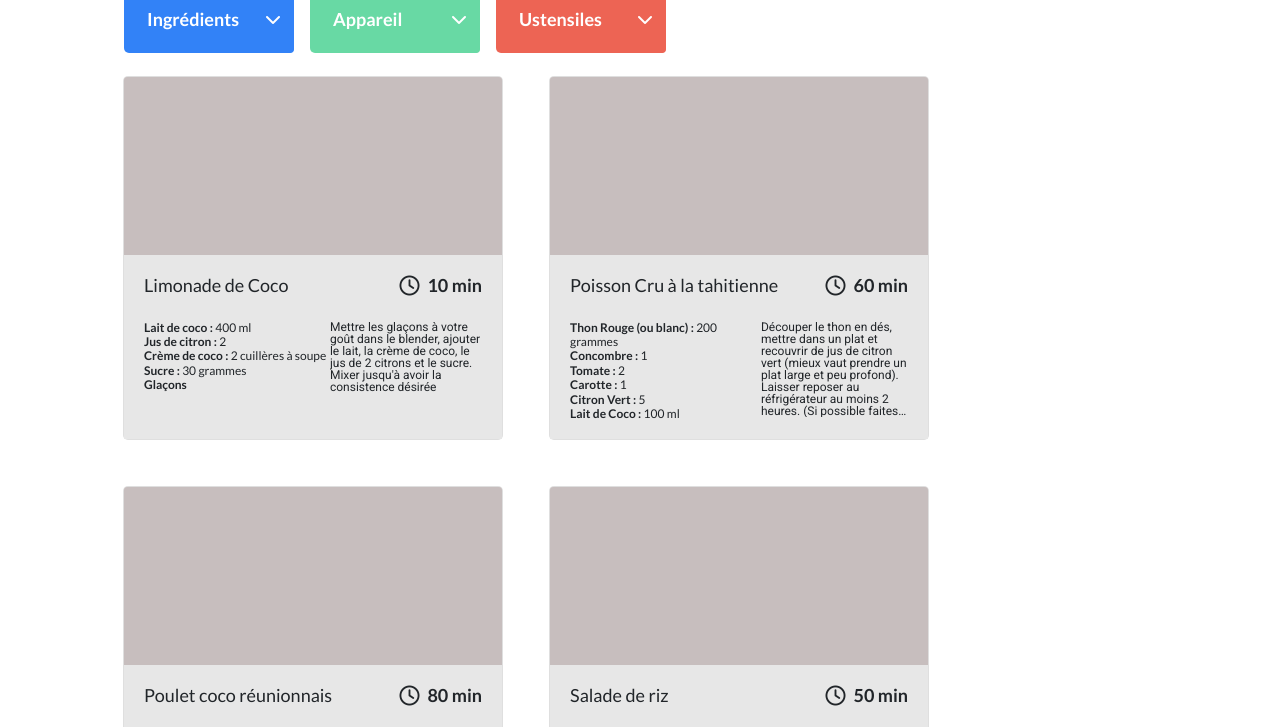
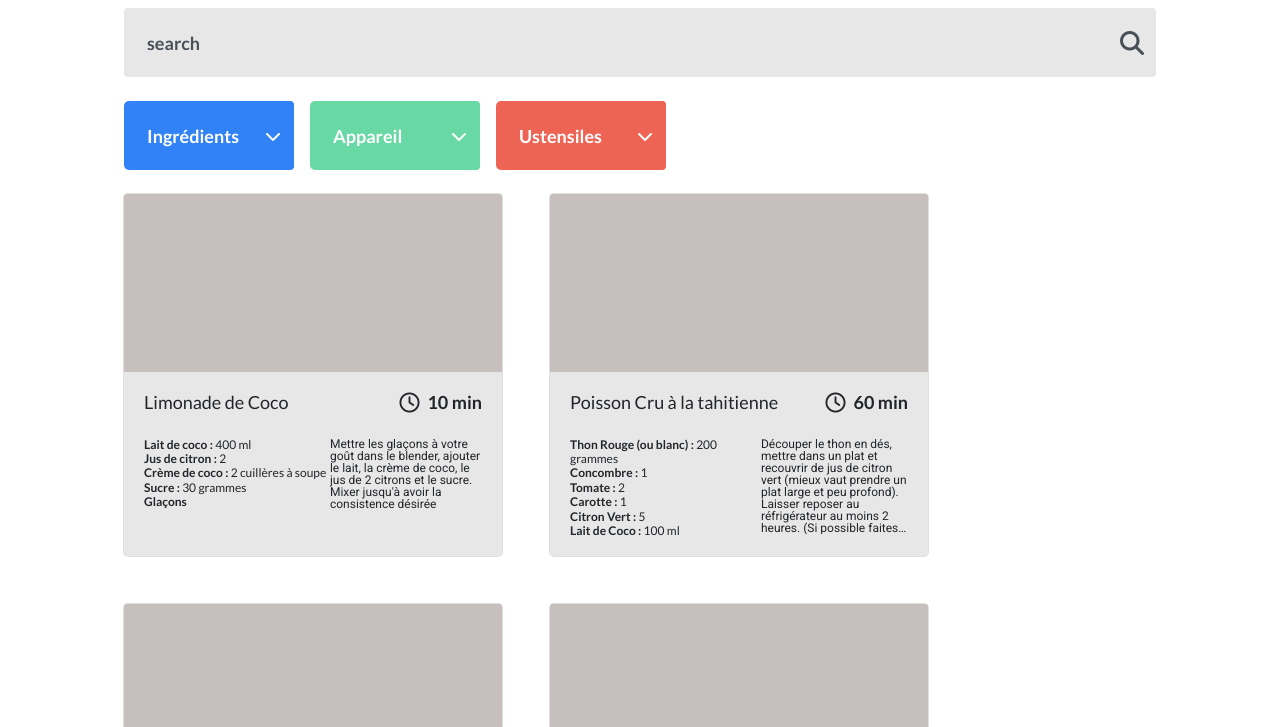
Before and after one commit to loicantoniak/LoicAntoniak_7_21092021, a website with bundled scripts: page index.html in a window 1280 px wide. Shown: the part 149-876 px from the top of the page. Built offline with nearby package versions, Linux system fonts and the light colour scheme.

Commit message:
ajout de l'input pour la recherche principale

```diff
--- a/index.html
+++ b/index.html
@@ -26,6 +26,23 @@
       <img src="./public/assets/logo.svg" alt="logo des petits plats" />
     </header>
 
+    <div class="form-group mx-4 principal-search">
+      <label class="sr-only" for="recherche principale"
+        >Rechercher un ingrédient, appareil, ustensiles ou une recette</label
+      >
+      <div class="input-group">
+        <input
+          class="form-control"
+          type="search"
+          value="search"
+          placeholder="Rechercher un ingrédient, appareil, ustensiles ou une recette"
+        />
+        <div class="input-group-append">
+          <div class="input-group-text"><i class="fa fa-search"></i></div>
+        </div>
+      </div>
+    </div>
+
     <div class="badge_container d-flex ml-4"></div>
 
     <nav class="d-flex ml-4"></nav>
--- a/public/js/getTags.js
+++ b/public/js/getTags.js
@@ -19,5 +19,3 @@ export default function getTags(recipes) {
     });
   });
 }
-
-// supprimer le tag dont le nom est égal au contenu du text du badge cliqué
--- /dev/null
+++ b/sass/components/_search.scss
@@ -0,0 +1,29 @@
+.principal-search {
+  margin: 1.5rem 0;
+  .input-group {
+    height: 69px;
+    &-text {
+      background: $color-lightgrey !important;
+      border: none;
+      i {
+        font-size: 1.5rem;
+      }
+    }
+  }
+
+  input {
+    @include font-body-extra-large;
+    background: $color-lightgrey !important;
+    height: inherit;
+    border: none;
+    outline: none;
+    color: $color-black;
+    padding: 15px 0px 15px 23px;
+    &::placeholder {
+      color: $color-darkgrey;
+    }
+    &:focus {
+      box-shadow: none;
+    }
+  }
+}
--- a/sass/main.scss
+++ b/sass/main.scss
@@ -11,7 +11,8 @@
 // Components
 @import "./components/card";
 @import "./components/dropdown";
-@import "./components/badge"
+@import "./components/badge";
+@import "./components//search";
 
 // Layout
 
```
Also changed, not shown: public/css/style.css, sass/components/_dropdown.scss (renamed from sass/components/dropdown.scss), 1 other file.
